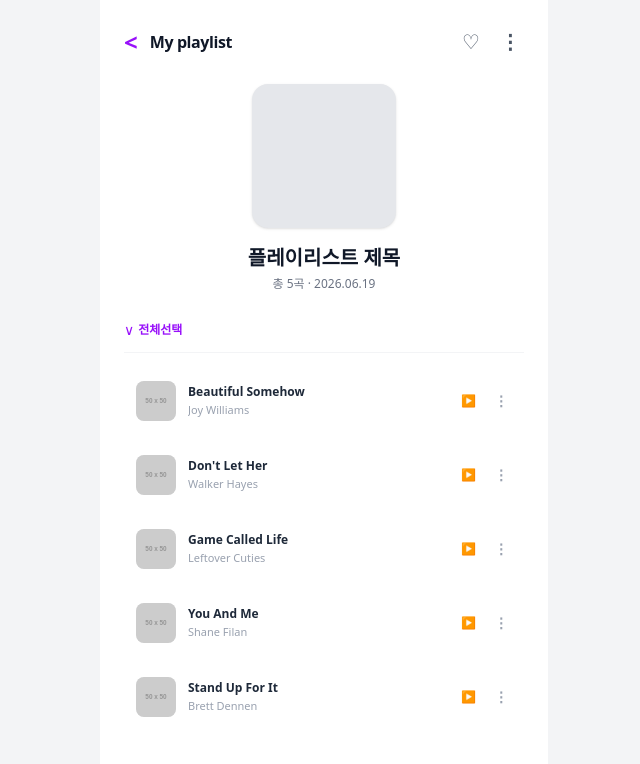
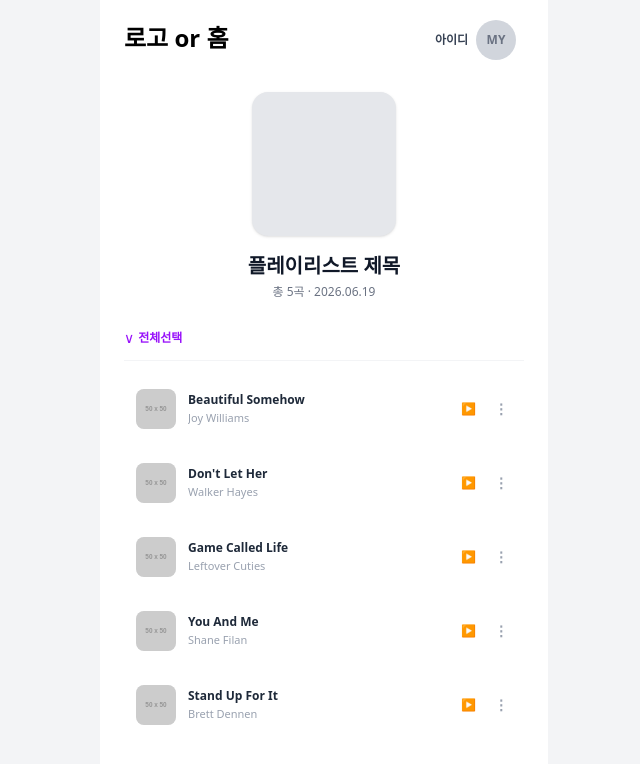
Before and after one commit to chaewoni925/MeloVoyage, a React (Vite) app in the folder FE/: page /Playlist in a window 1280 px wide. Shown: the top 764 px of the page, without its empty margins (316-956 px from the left). Built offline with nearby package versions, Linux system fonts and the light colour scheme.

Commit message:
playlist 헤더 수정

```diff
--- a/FE/src/pages/playlist/playlistPage.jsx
+++ b/FE/src/pages/playlist/playlistPage.jsx
@@ -2,6 +2,7 @@
 import React, { useState } from 'react';
 import { useNavigate } from 'react-router-dom';
 import PlaylistModal from './PlaylistModal';
+import Header from '../../components/Header'; // 추가
 import deleteIcon from '../../assets/delete.svg';
 
 export default function PlaylistPage() {
@@ -71,33 +72,30 @@ export default function PlaylistPage() {
   return (
     <div className="min-h-screen bg-gray-100 flex justify-center">
 
-      <div className="bg-white p-6 flex flex-col w-full max-w-md relative font-sans min-h-screen pb-16 selection:bg-purple-200 overflow-hidden">
+      <div className="bg-white p-6 rounded-b-3xl flex flex-col w-full max-w-md relative font-sans min-h-screen pb-16 selection:bg-purple-200 overflow-hidden">
 
-        {/*헤더 */}
-        <header className="flex items-center justify-between pb-4 bg-white">
-          <div className="flex items-center gap-3">
+        {/* 공용 Header 컴포넌트로 교체 */}
+        <Header
+          showLogo={false}
+          title="My playlist"
+          rightSlot={
+            <div className="flex items-center gap-4 text-gray-600">
+              <button className="text-xl hover:text-red-500 cursor-pointer focus:outline-none">♡</button>
               <button
-              onClick={() => navigate(-1)}
-              className="text-purple-600 hover:opacity-70 font-bold text-2xl cursor-pointer focus:outline-none"
-            >
-              &#60;
-            </button>
-            <h1 className="text-base font-bold text-gray-900 tracking-tight">My playlist</h1>
-          </div>
-
-          <div className="flex items-center gap-4 text-gray-600">
-            <button className="text-xl hover:text-red-500">♡</button>
-            <button
-              onClick={() => openTrackModal(playlistInfo.title, `총 ${playlistInfo.songCount}곡 · ${playlistInfo.createdDate}`, "playlist")}
+                onClick={(e) => {
+                  e.stopPropagation();
+                  openTrackModal(playlistInfo.title, `총 ${playlistInfo.songCount}곡 · ${playlistInfo.createdDate}`, "playlist");
+                }}
                 className="text-xl font-bold hover:text-gray-900 p-1 cursor-pointer focus:outline-none"
               >
                 ⋮
               </button>
             </div>
-        </header>
+          }
+        />
 
         {/*플리 커버 및 타이틀 */}
-        <div className="flex flex-col items-center text-center pt-2 pb-4 bg-white">
+        <div className="flex flex-col items-center text-center pt-6 pb-4 bg-white">
           <div className="w-36 h-36 bg-gray-200 rounded-2xl shadow-sm mb-4" />
           <h2 className="text-xl font-bold text-gray-900">{playlistInfo.title}</h2>
           <p className="text-xs text-gray-500 mt-1">총 {playlistInfo.songCount}곡 · {playlistInfo.createdDate}</p>
```
Lines whose indentation alone changed are shown as unchanged.
